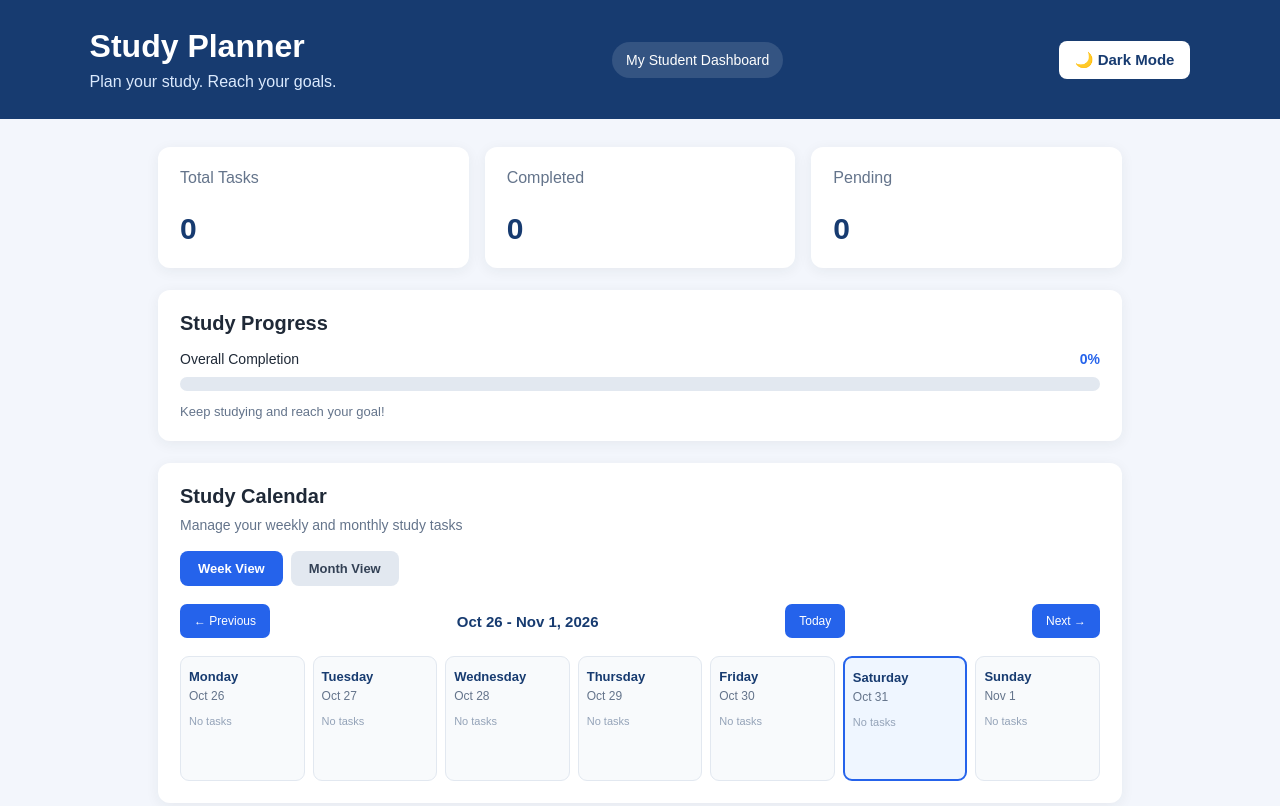
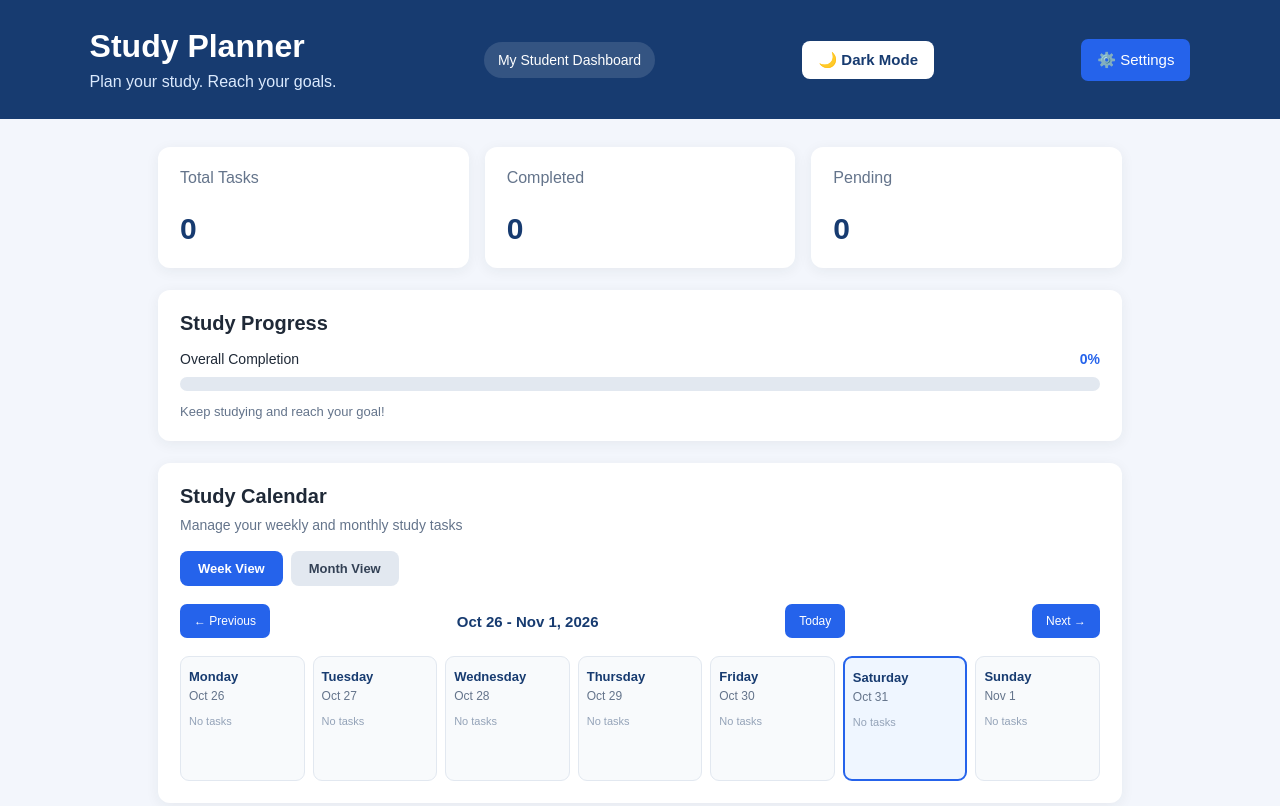
Before and after one commit to mdabidchy/student-study-planner, a plain HTML site: page index.html in a window 1280 px wide. Shown: the top 806 px of the page. Drawn offline with Linux system fonts and the light colour scheme.

Commit message:
Add settings button to index.html

```diff
--- a/index.html
+++ b/index.html
@@ -19,6 +19,9 @@
 
 <button type="button" id="themeToggle" class="theme-toggle">
     🌙 Dark Mode
+</button>
+        <button type="button" id="settingsToggle" class="settings-toggle">
+    ⚙️ Settings
 </button>
 
     </header>
```
